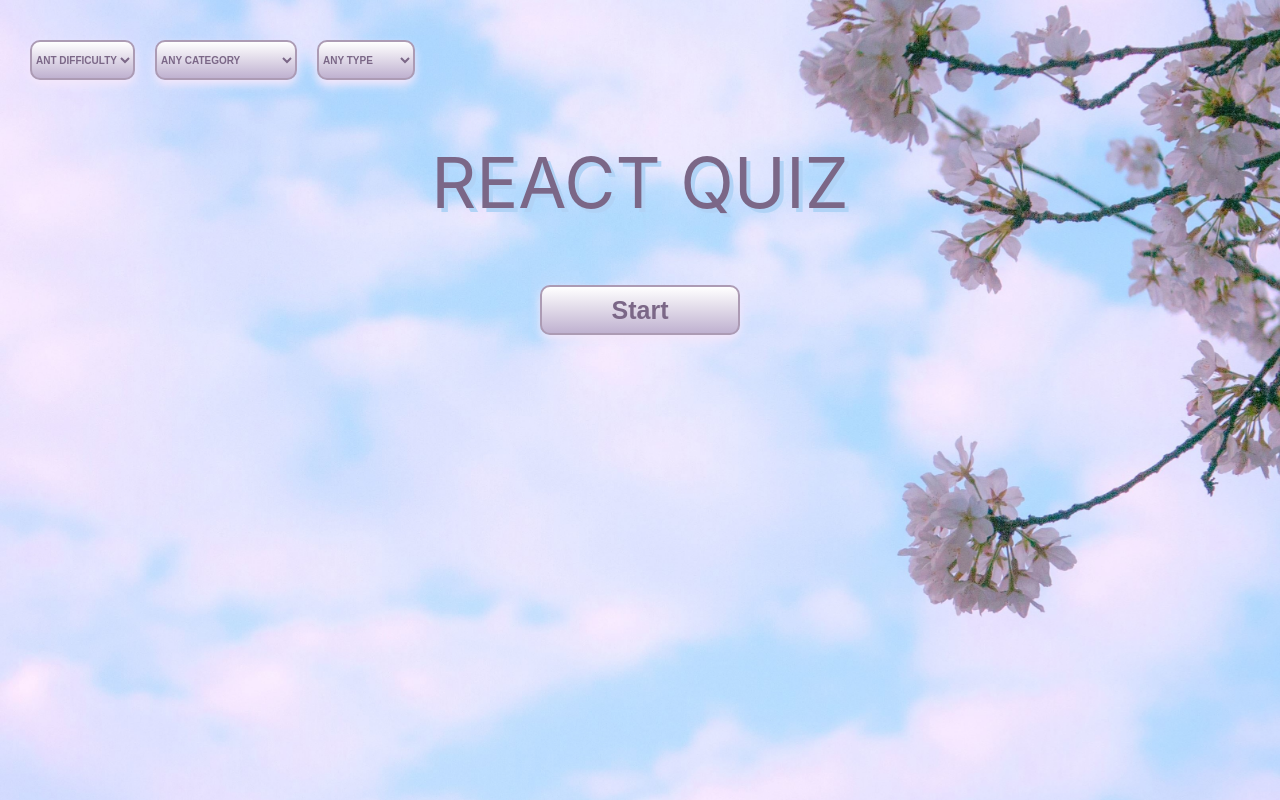
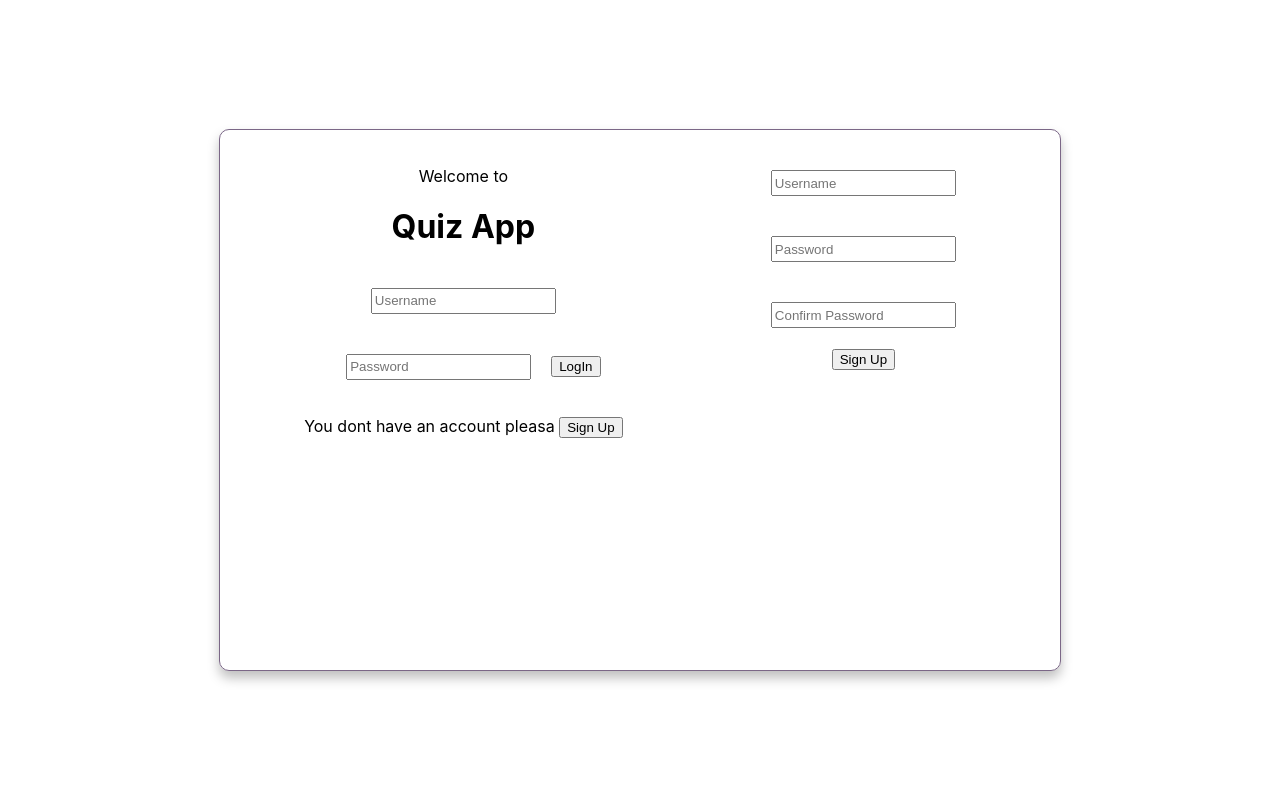
Before and after one commit to DenisaCantu14/Quiz-App, a React (Create React App) app: page / in a window 1280 px wide. Built offline with nearby package versions, Linux system fonts and the light colour scheme.

Commit message:
Adding form for register

```diff
--- a/package.json
+++ b/package.json
@@ -11,6 +11,7 @@
     "@types/react": "^17.0.1",
     "@types/react-dom": "^17.0.0",
     "@types/styled-components": "^5.1.7",
+    "jsonwebtoken": "^8.5.1",
     "react": "^17.0.1",
     "react-dom": "^17.0.1",
     "react-scripts": "4.0.2",
--- a/src/App.tsx
+++ b/src/App.tsx
@@ -108,6 +108,7 @@ function App()
       <div className="wrapper">
 
         <h1>REACT QUIZ</h1>
+
         {gameOver || userAnswers.length === TOTAL_QUESTIONS ? (
           <>
           <button className="start" onClick={startTrivia}>Start</button>
--- /dev/null
+++ b/src/components/LogIn.css
@@ -0,0 +1,32 @@
+
+.auth
+{
+  display:flex;
+  flex-direction:row;
+  justify-content:space-around;
+    width : 800px;
+    height: 500px;
+    background: transparent;
+    border-radius: 10px;
+    border: 1px solid  #7b6787;
+    padding: 20px;
+    box-shadow: 0px 7px 12px rgba(0,0,0,0.25);
+    text-align: center;
+    transition: all 0.3s ease;
+    position: absolute;
+    top: 50%;
+    left: 50%;
+    -webkit-transform: translate(-50%, -50%);
+    transform: translate(-50%, -50%);
+
+
+}
+
+input{
+  margin:20px;
+  height:20px;
+}
+.login, .sigup
+{
+
+}
--- /dev/null
+++ b/src/components/LogIn.tsx
@@ -0,0 +1,36 @@
+import React from 'react';
+import './LogIn.css';
+
+function Authentication(){
+    return (<div>
+         <div className="auth">
+             <div className="login">
+                  <form>
+                        <p> Welcome to</p>
+                        <h1>Quiz App</h1>
+                        <input type="text" placeholder="Username"></input>
+                        <br></br>
+                        <input type="password" placeholder="Password"></input>
+                        <button type="submit">LogIn</button>
+                        <p>You dont have an account pleasa <span><button type="button" >Sign Up</button></span></p>
+                  </form>
+            </div>
+            <div className = "signup">
+                <form>
+                    <input type="text" placeholder="Username"></input>
+                    <br></br>
+                    <input type="password" placeholder="Password"></input><br/>
+                    <input type="password" placeholder="Confirm Password"></input>
+                    <br />
+                    <button type="submit">Sign Up</button>
+                </form>
+
+            </div>
+
+         </div>
+    </div>)
+
+}
+
+
+export default Authentication
--- a/src/index.tsx
+++ b/src/index.tsx
@@ -2,11 +2,12 @@ import React from 'react';
 import ReactDOM from 'react-dom';
 import './index.css';
 import App from './App';
+import Authentication from './components/LogIn'
 import reportWebVitals from './reportWebVitals';
 
 ReactDOM.render(
   <React.StrictMode>
-    <App />
+    <Authentication />
   </React.StrictMode>,
   document.getElementById('root')
 );
```
Also changed, not shown: 2 other files (tests, documents, lock files or other folders).
